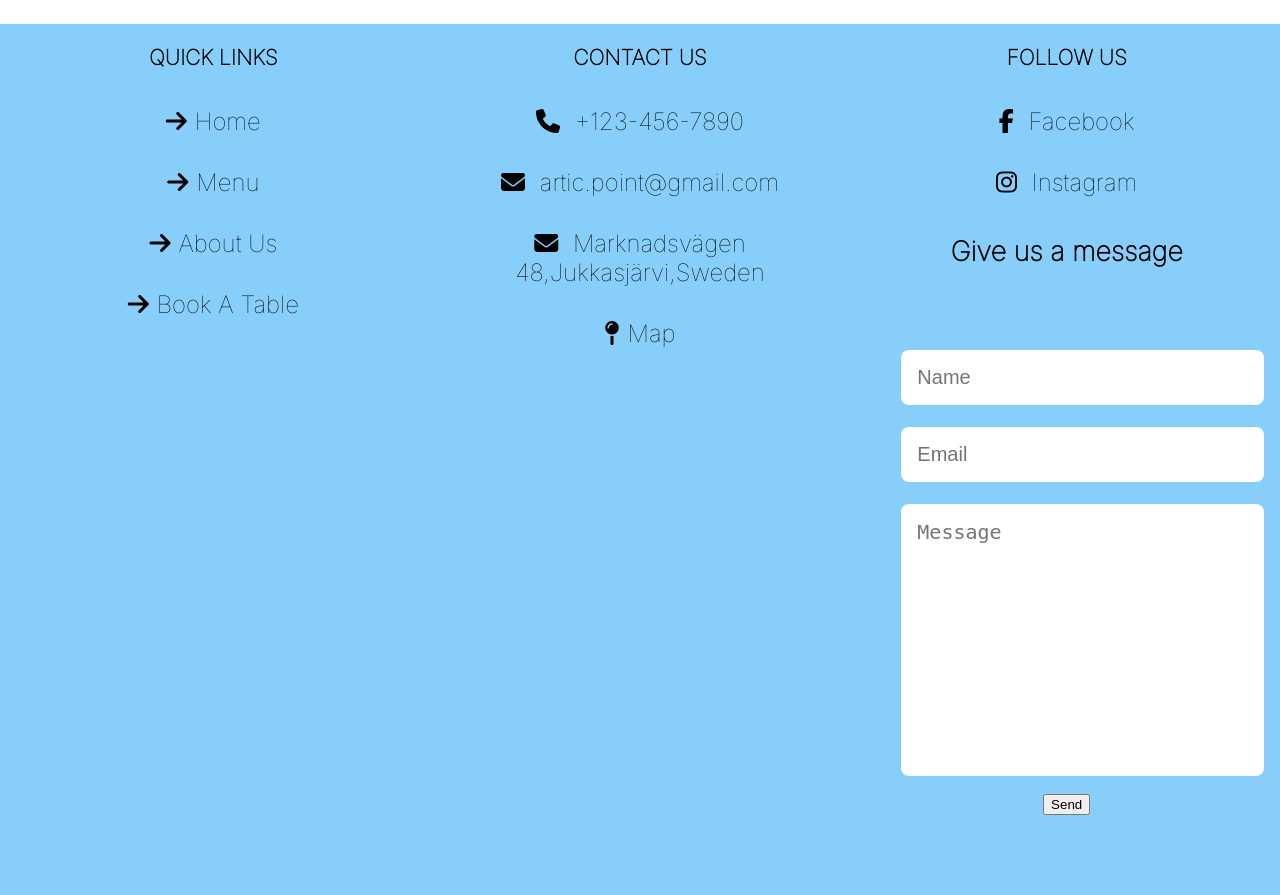
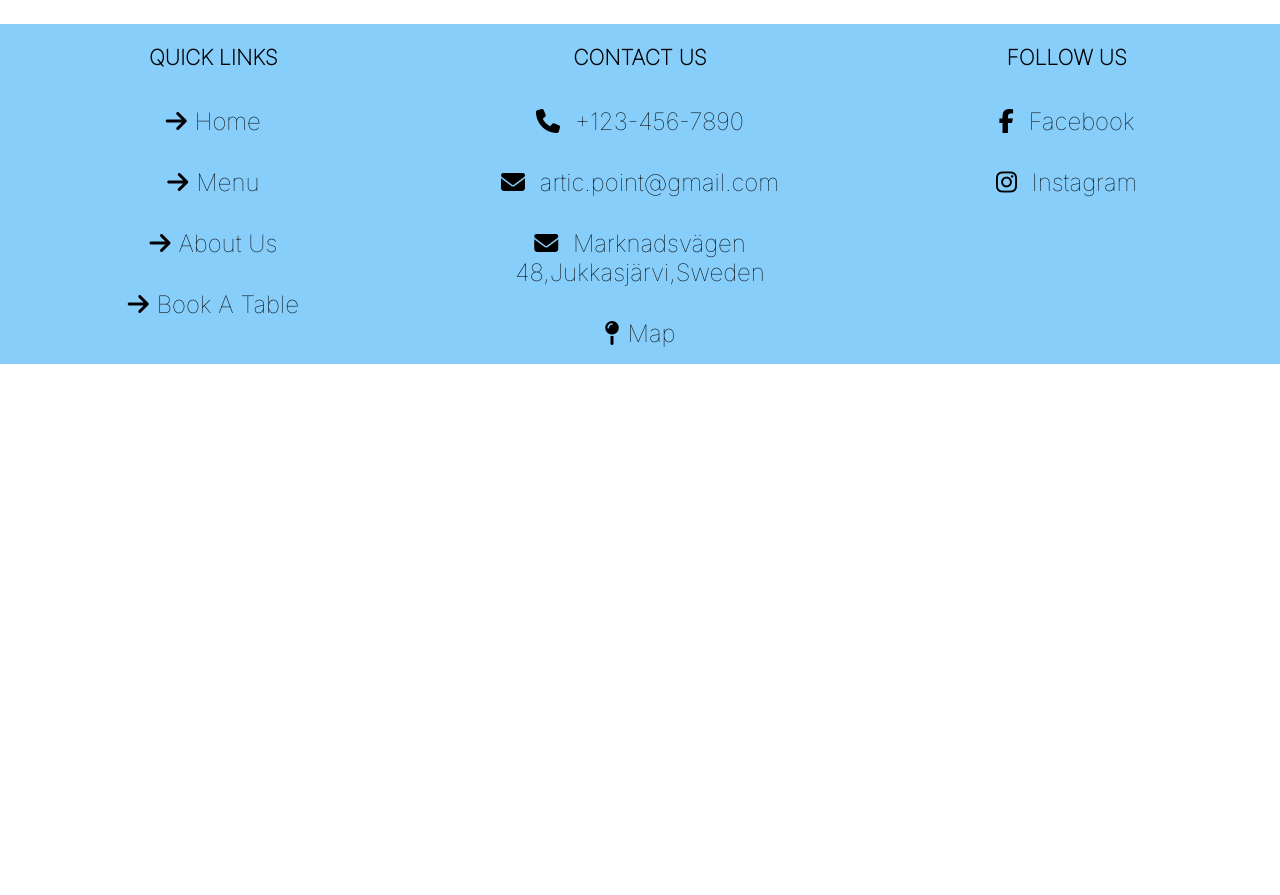
Before and after one commit to matgus217/Artic-Point, a Django app: page / in a window 1280 px wide. Shown: the part 826-1721 px from the top of the page. After the commit the page ends 1190 px from the top, so only its background shows below. Run offline with Django 3.2, Linux system fonts and the light colour scheme; some libraries are stand-ins or nearby versions; some web fonts are replaced.

Commit message:
Change style on footer

```diff
--- a/pages/templates/pages/index.html
+++ b/pages/templates/pages/index.html
@@ -96,16 +96,7 @@
                     <a href="https://www.instagram.com/"><i class="fab fa-instagram" target="_blank" rel="noopener"
                             aria-label="Visit our Instagram page (opens in a new tab)"></i> Instagram</a>
 
-                    <div class="write">
-                        <h2>Give us a message</h2>
-                        <form method="post" action="https://formdump.codeinstitute.net">
-                            <input type="text" placeholder="Name" class="box">
-                            <input type="email" placeholder="Email" class="box">
-                            <textarea name="" placeholder="Message" class="box" id="" cols="30" rows="10"></textarea>
-                            <input type="submit" value="Send" class="btn">
-                        </form>
 
-                    </div>
 
 
                 </div>
```
Also changed, not shown: pages/templates/pages/book.html (+0 -9 lines), pages/templates/pages/menu.html (+6 -14 lines).
